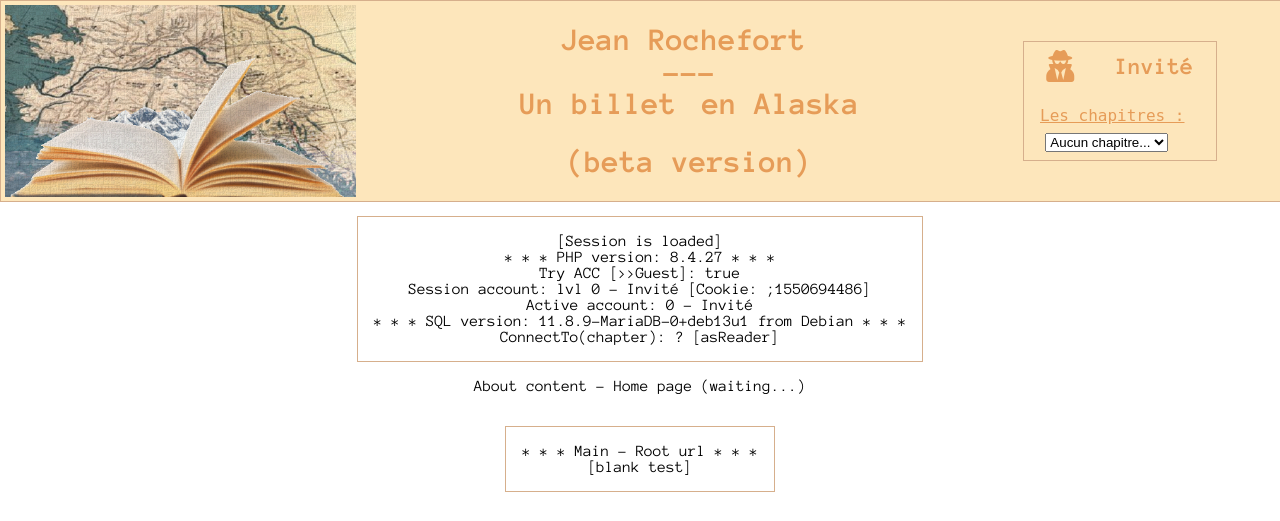
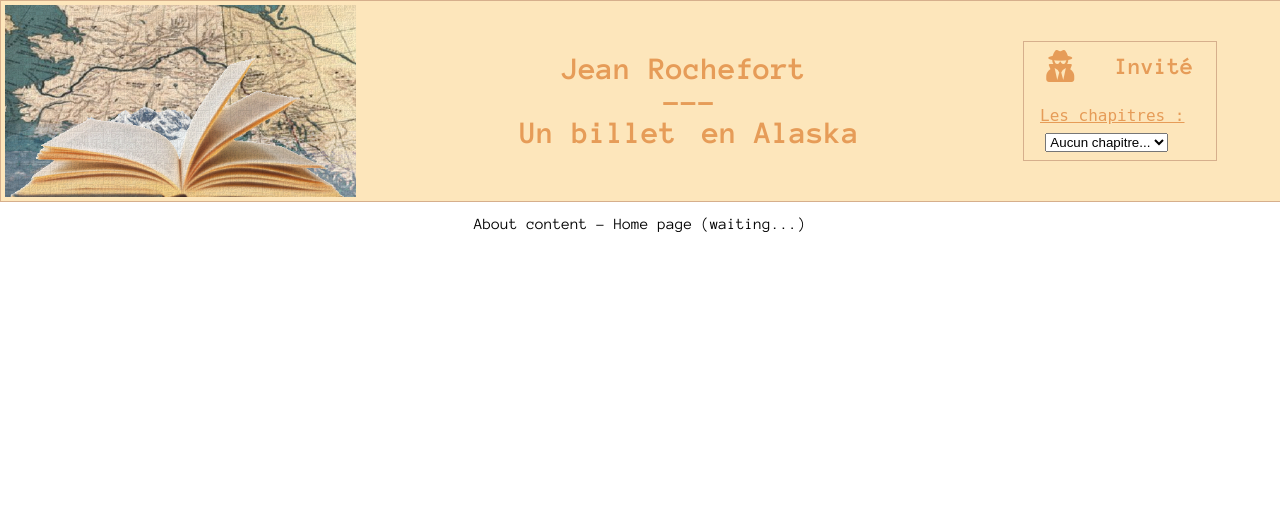
Before and after one commit to DotElectron/project_4, a PHP site: the page made by index.php in a window 1280 px wide. Shown: the top 521 px of the page. Run offline with PHP 8.4, Linux system fonts and the light colour scheme; data that the repository does not hold is empty; some libraries are stand-ins or nearby versions.

Commit message:
0.2.4.3 [ToRelease]
Without Beta testing...

```diff
--- a/index.php
+++ b/index.php
@@ -5,7 +5,7 @@
 //Error Management...
 require_once('models/Error_manager.php');
 use Rochefort\Classes\Error_manager;
-$activeDebug = true;
+// $activeDebug = true;
 // $activeTest = true;
 
 //Session management...
```
